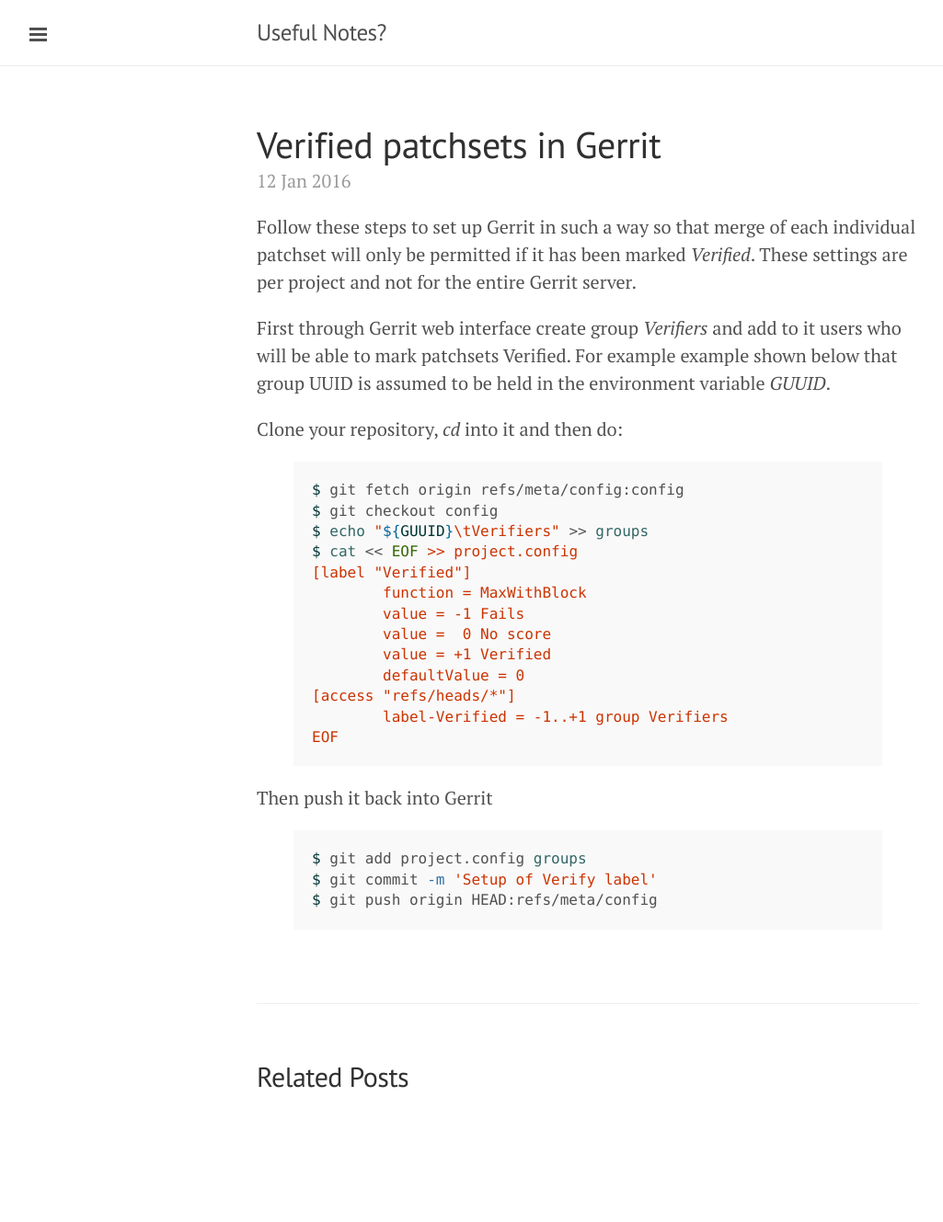
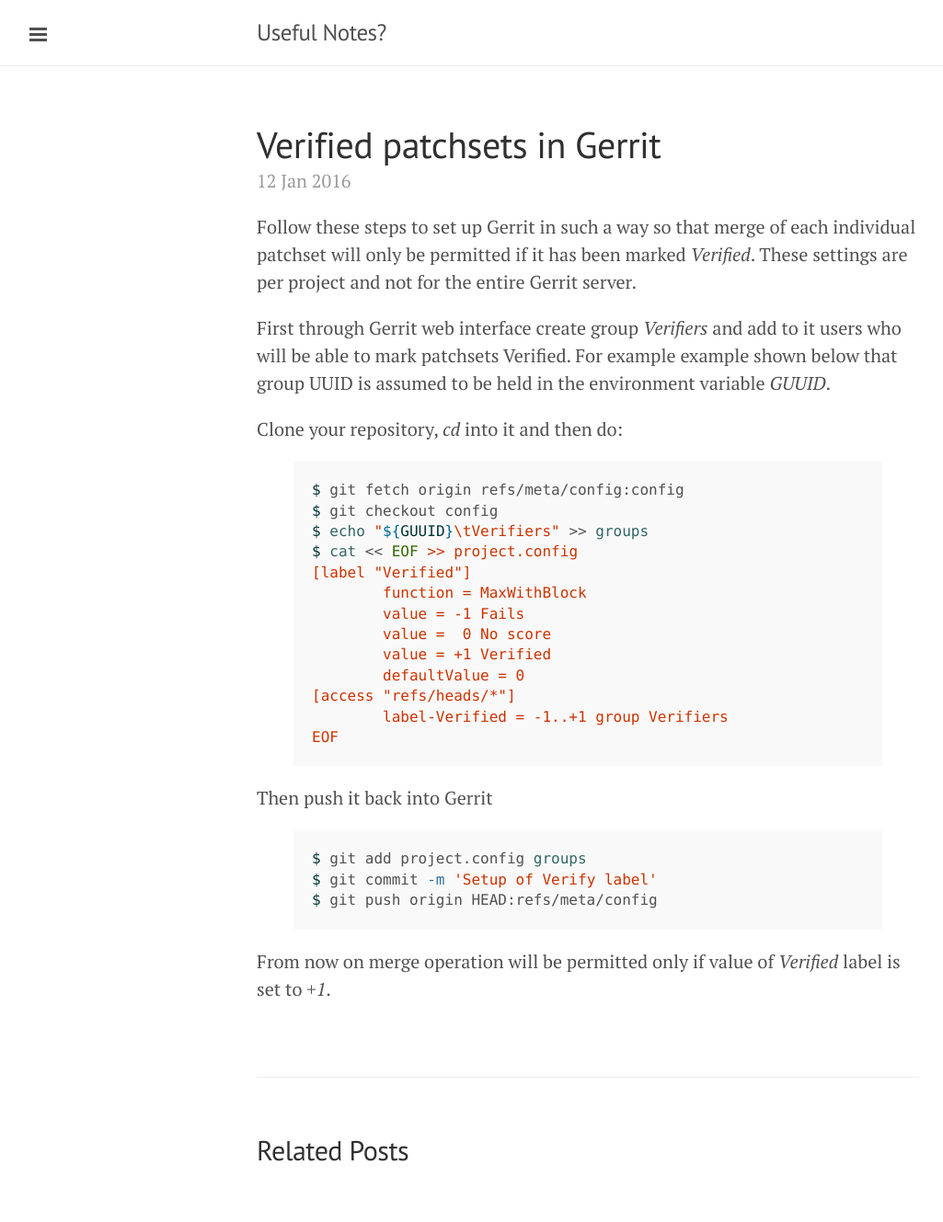
Before and after one commit to priimak/priimak.github.io, a Jekyll site: the page built from _posts/2016-01-12-verified-patchsets-in-gerrit.markdown, in a window 1280 px wide. Shown: the whole page at 92% size, without its empty margins (1-1026 px from the left). Built offline with Jekyll 4.4.1, drawn with Linux system fonts in a browser that asks for light colours; before the commit the page ends 1249 px from its top, so only the background shows below that.

Commit message:
Post update: Verified patchsets in Gerrit

```diff
--- a/_posts/2016-01-12-verified-patchsets-in-gerrit.markdown
+++ b/_posts/2016-01-12-verified-patchsets-in-gerrit.markdown
@@ -32,3 +32,5 @@ $ git add project.config groups
 $ git commit -m 'Setup of Verify label'
 $ git push origin HEAD:refs/meta/config
 {% endhighlight %}
+
+From now on merge operation will be permitted only if value of *Verified* label is set to *+1*.
```
